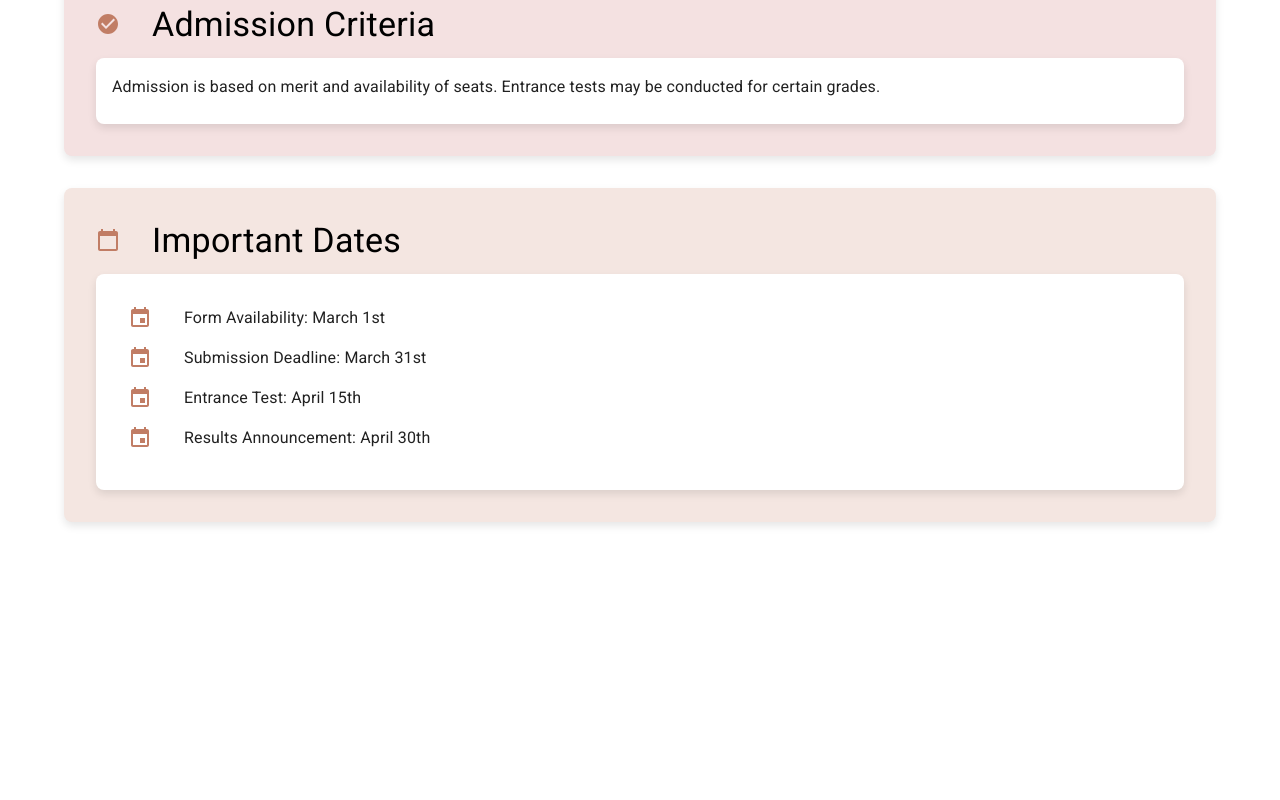
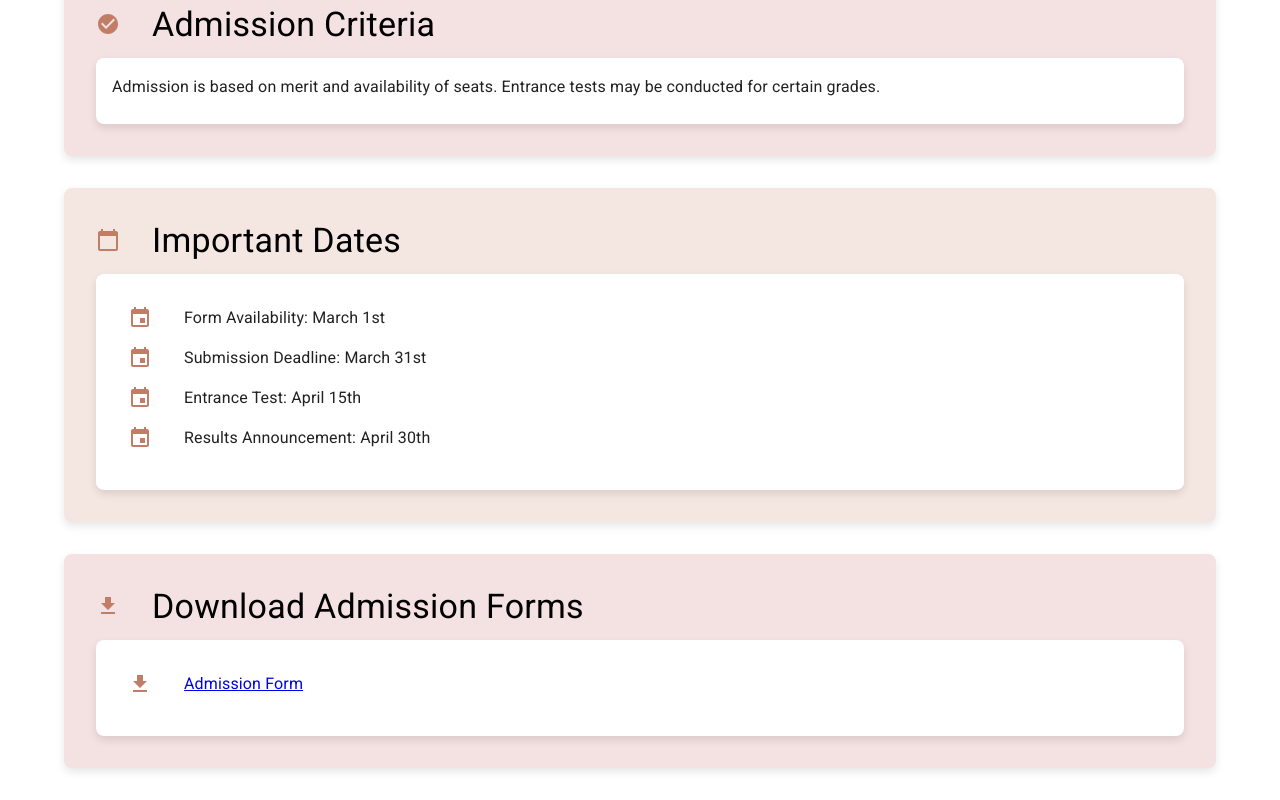
Before and after one commit to PrachiBhatt443/ecampus, a React (Create React App) app: page /admissions in a window 1280 px wide. Shown: the part 552-1352 px from the top of the page. Before the commit the page ends 1106 px from the top, so only its background shows below. Built offline with nearby package versions, Linux system fonts and the light colour scheme; the HTML template or start-up script is replaced by a standard one.

Commit message:
Admission form added

```diff
--- a/src/components/Admissions.jsx
+++ b/src/components/Admissions.jsx
@@ -1,9 +1,8 @@
-// src/pages/Admissions.js
 import React from 'react';
 import { useSelector } from 'react-redux';
 import { selectSchool } from '../features/schoolSlice';
 import { Container, Typography, Box, Card, CardContent, List, ListItem, ListItemIcon } from '@mui/material';
-import { Event, Info, CheckCircle, CalendarToday } from '@mui/icons-material';
+import { Event, Info, CheckCircle, CalendarToday, Download } from '@mui/icons-material';
 
 const Admissions = () => {
   const admissions = useSelector(selectSchool).admissions;
@@ -115,6 +114,30 @@ const Admissions = () => {
           </CardContent>
         </Card>
       </Box>
+
+      {/* Downloadable Forms Section */}
+      <Box sx={{ marginBottom: 4, backgroundColor: '#f4e1e1', padding: 4, borderRadius: 2, boxShadow: '0 4px 8px rgba(0, 0, 0, 0.1)' }}>
+        <Typography variant="h4" gutterBottom>
+          <ListItemIcon>
+            <Download sx={{ color: '#c17d65' }} />
+          </ListItemIcon>
+          Download Admission Forms
+        </Typography>
+        <Card sx={{ backgroundColor: '#fff', boxShadow: '0 4px 8px rgba(0, 0, 0, 0.1)', borderRadius: 2 }}>
+          <CardContent>
+            <List>
+              <ListItem>
+                <ListItemIcon>
+                  <Download sx={{ color: '#c17d65' }} />
+                </ListItemIcon>
+                <Typography variant="body1">
+                  <a href="https://form.jotform.com/242072351364450" target="_blank" rel="noopener noreferrer">Admission Form</a>
+                </Typography>
+              </ListItem>
+            </List>
+          </CardContent>
+        </Card>
+      </Box>
     </Container>
   );
 };
```
